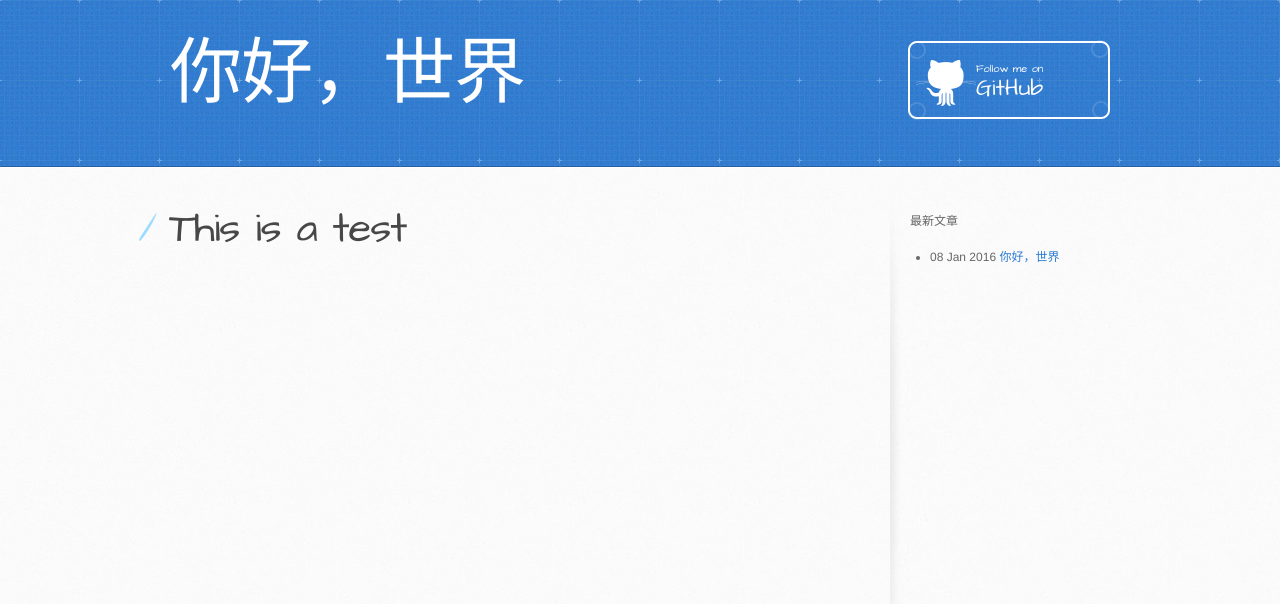
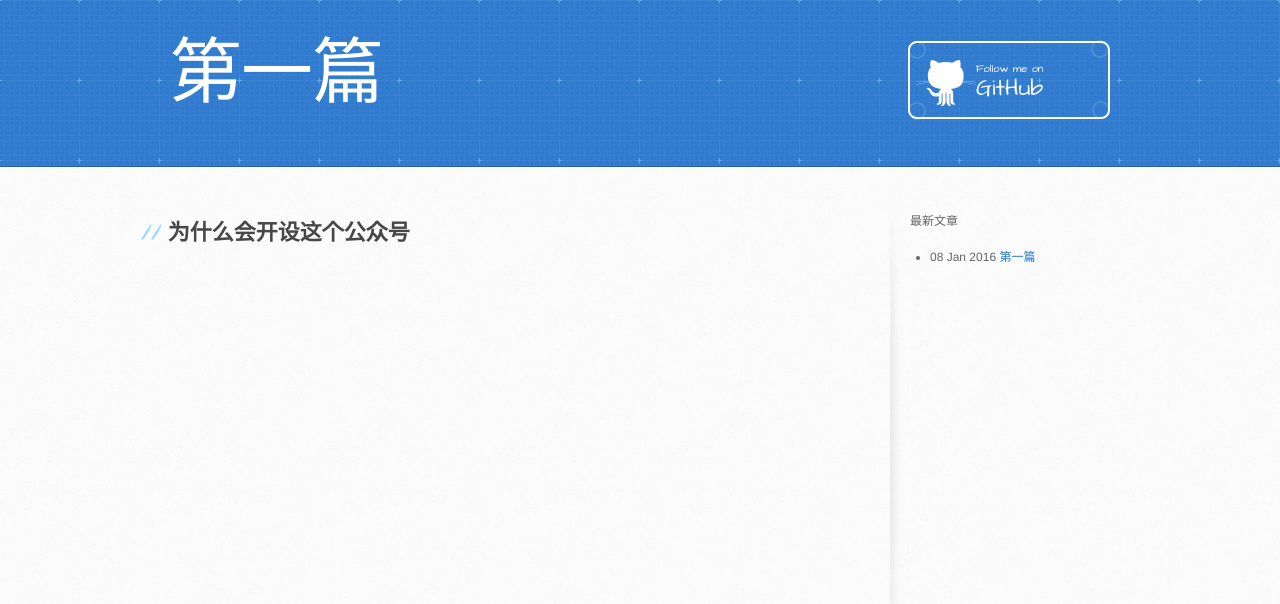
Before and after one commit to WayneWang12/scweang.github.io, a Jekyll site: the page built from _posts/2016-01-08-test.md, in a window 1280 px wide. Shown: the top 604 px of the page. Built offline with Jekyll 4.4.1, drawn with Linux system fonts in a browser that asks for light colours.

Commit message:
修改第一篇内容

```diff
--- a/_posts/2016-01-08-test.md
+++ b/_posts/2016-01-08-test.md
@@ -1,6 +1,6 @@
 ---
 layout: default
-title: 你好，世界
+title: 第一篇
 ---
 
-#This is a test
+## 为什么会开设这个公众号
```
